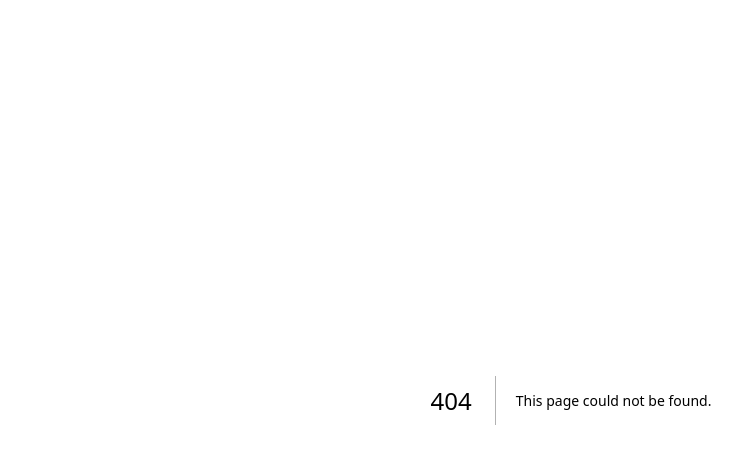
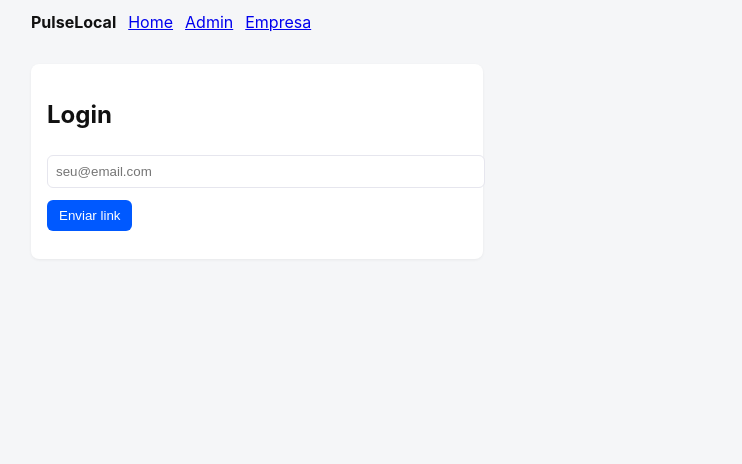
Before and after one commit to firmeartepro/cartao-virtual-5g, a Next.js app: page /auth/login in a window 1280 px wide. Before the commit this address had no page. Shown: the top 464 px of the page, without its empty margins (69-811 px from the left). Built offline with nearby package versions, Linux system fonts and the light colour scheme; no server answers.

Commit message:
Create login.js

```diff
--- /dev/null
+++ b/pages/auth/login.js
@@ -0,0 +1,27 @@
+import { useState } from 'react';
+import { supabase } from '../../lib/supabaseClient';
+import Layout from '../../components/Layout';
+
+export default function Login() {
+  const [email, setEmail] = useState('');
+  const [msg, setMsg] = useState('');
+  async function handleLogin(e) {
+    e.preventDefault();
+    setMsg('Enviando magic link...');
+    const { error } = await supabase.auth.signInWithOtp({ email });
+    if (error) setMsg('Erro: ' + error.message);
+    else setMsg('Cheque seu email para o link magico.');
+  }
+  return (
+    <Layout>
+      <div className="card" style={{maxWidth:420}}>
+        <h2>Login</h2>
+        <form onSubmit={handleLogin}>
+          <input className="input" placeholder="seu@email.com" value={email} onChange={e=>setEmail(e.target.value)} />
+          <button className="btn" type="submit">Enviar link</button>
+        </form>
+        <div style={{marginTop:12}}>{msg}</div>
+      </div>
+    </Layout>
+  );
+}
```
